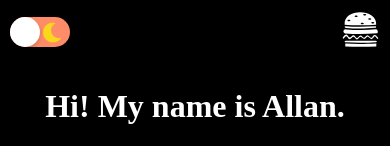
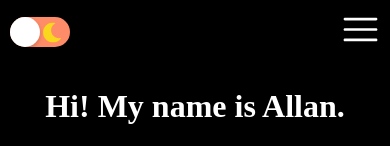
Before and after one commit to ading01/my_website, a React (Create React App) app: page / in a window 390 px wide. Shown: the top 146 px of the page. Built offline with nearby package versions, Linux system fonts and the light colour scheme.

Commit message:
responsive navbar

```diff
--- a/src/components/MenuIcon.tsx
+++ b/src/components/MenuIcon.tsx
@@ -1,6 +1,8 @@
 import React, { useState } from "react";
 import styled from "styled-components";
 import { GiHamburgerMenu } from "react-icons/gi";
+import { RxHamburgerMenu } from "react-icons/rx";
+
 import { GiHamburger } from "react-icons/gi";
 import { useTheme } from "styled-components";
 
@@ -70,7 +72,7 @@ const MobileMenu: React.FC = () => {
   return (
     <>
       <MenuIcon onClick={() => setIsOpen(!isOpen)}>
-        <GiHamburger size={39} />
+        <RxHamburgerMenu size={39} />
       </MenuIcon>
       <DropdownMenu isOpen={isOpen}>
         {/* List your menu items here */}
@@ -84,9 +86,9 @@ const MobileMenu: React.FC = () => {
           Skills
         </a>
 
-        <a onClick={handleNavItemClick} href="#projects">
+        {/* <a onClick={handleNavItemClick} href="#projects">
           Projects
-        </a>
+        </a> */}
       </DropdownMenu>
     </>
   );
--- a/src/components/Navbar.tsx
+++ b/src/components/Navbar.tsx
@@ -35,10 +35,18 @@ const NavBarContainer = styled.nav`
   z-index: 1000; /* Ensure navbar is above other content */
   /* Add other styles like background, height, etc., as needed */
 
+  @media (max-width: 1600px) {
+    flex-direction: column;
+    gap: 1rem;
+    align-items: flex-end;
+  }
+
   @media (max-width: 768px) {
     justify-content: space-between; /* Align items to the sides */
     background-color: ${({ theme }) => theme.backgroundColor};
     transition: background-color 0.5s ease;
+    align-items: center;
+    flex-direction: row;
   }
 `;
 
```
